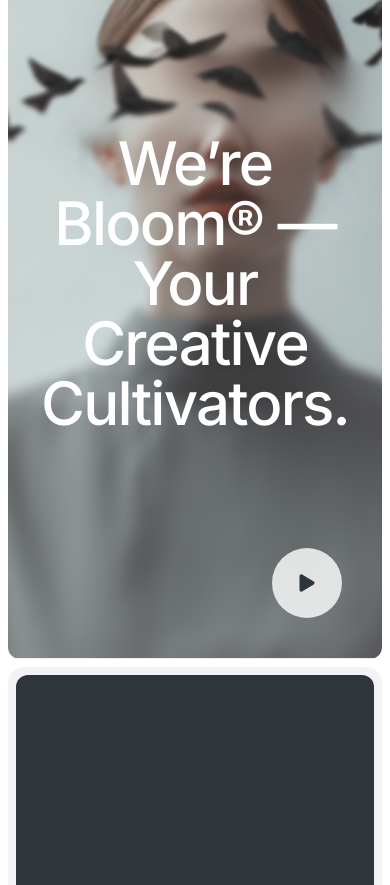
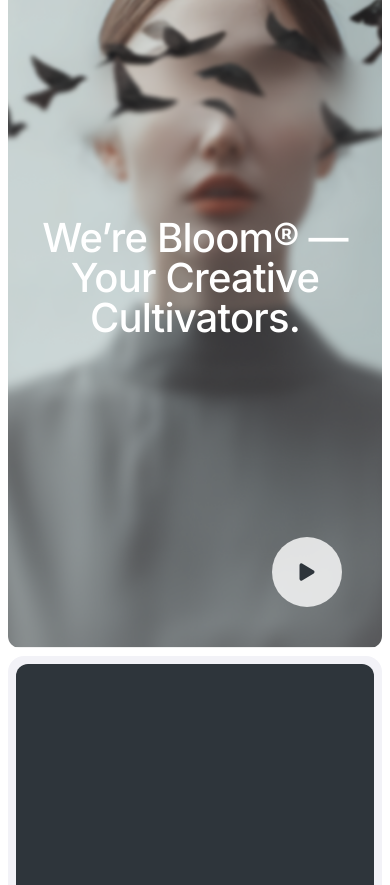
Before and after one commit to Sohan1928/bloom, a React (Vite) app: page / in a window 390 px wide. Shown: the part 4460-5345 px from the top of the page. Built offline with nearby package versions, Linux system fonts and the light colour scheme.

Commit message:
video section responsive complete

```diff
--- a/src/index.css
+++ b/src/index.css
@@ -719,10 +719,9 @@
   background-repeat: no-repeat;
   background-size: cover;
   width: 100%;
-  height: 751px;
+  height: 831px;
   margin: auto;
   border-radius: 12px;
-  /* min-height: 100vh; */
 }
 .video-container .video-img h4 {
   max-width: 480px;
@@ -761,6 +760,61 @@
   cursor: pointer;
   color: #5d7a94;
 }
+
+/* video section @media query */
+@media (min-width: 320px) {
+  .video-container .video-img {
+    background: url("./components/Images/video.png");
+    background-position: center;
+    background-repeat: no-repeat;
+    background-size: cover;
+    width: 100%;
+    height: 740px;
+    margin: auto;
+    border-radius: 12px;
+  }
+  .video-container .video-img h4 {
+    width: 340px;
+    color: #fff;
+    display: flex;
+    margin: auto;
+    top: 50%;
+    left: 50%;
+    transform: translate(-50%, -50%);
+    text-align: center;
+    font-size: 40px;
+    font-weight: 500;
+    line-height: 40px;
+    letter-spacing: -0.8px;
+  }
+}
+@media (min-width: 1280px) {
+  .video-container .video-img {
+    background: url("./components/Images/video.png");
+    background-position: center;
+    background-repeat: no-repeat;
+    background-size: cover;
+    width: 100%;
+    height: 831px;
+    margin: auto;
+    border-radius: 12px;
+  }
+  .video-container .video-img h4 {
+    width: 480px;
+    color: #fff;
+    display: flex;
+    margin: auto;
+    top: 50%;
+    left: 50%;
+    transform: translate(-50%, -50%);
+    text-align: center;
+    font-size: 60px;
+    font-weight: 500;
+    line-height: 60px;
+    letter-spacing: -1.8px;
+  }
+}
+
 /* working-bloom-container section css start */
 .working-bloom-container {
   border-radius: 16px;
```
Also changed, not shown: src/components/Images/download.png (added).
